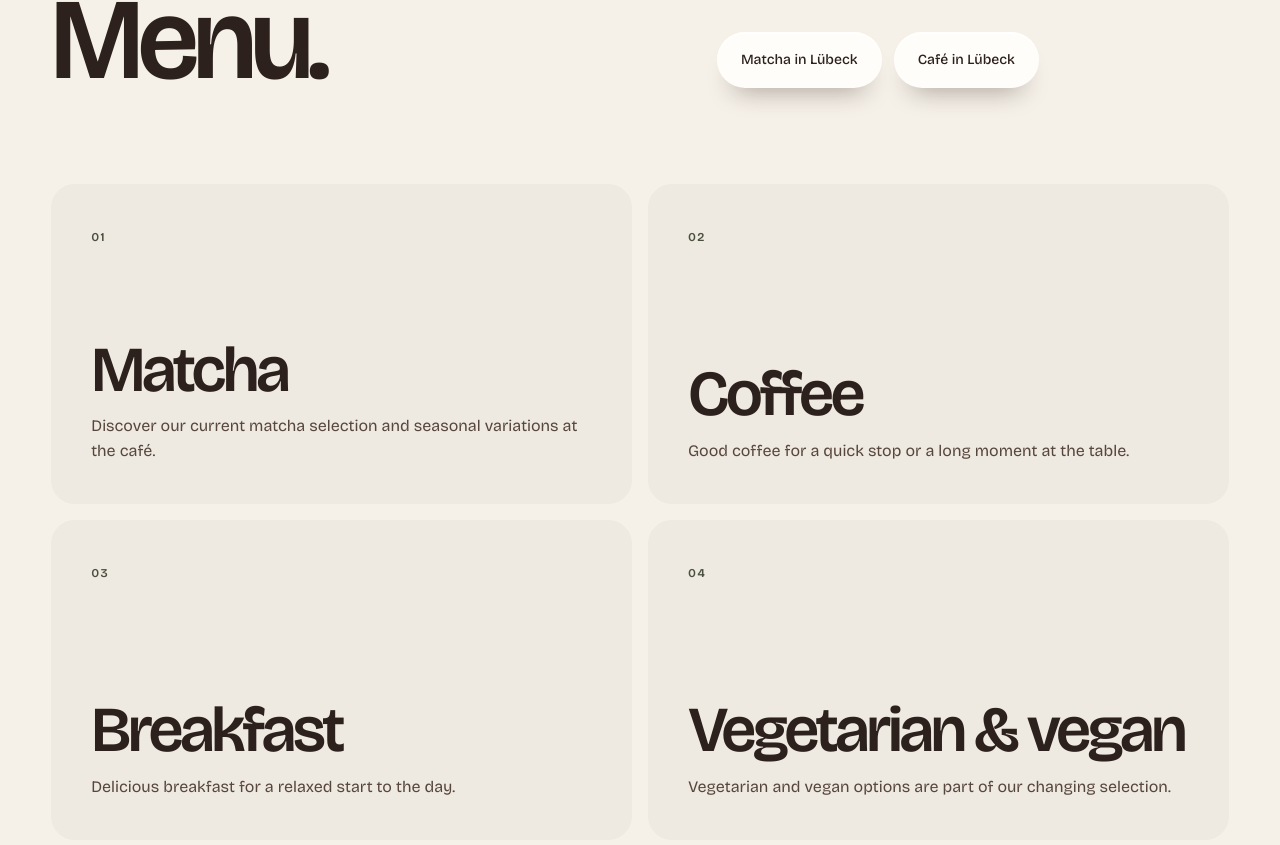
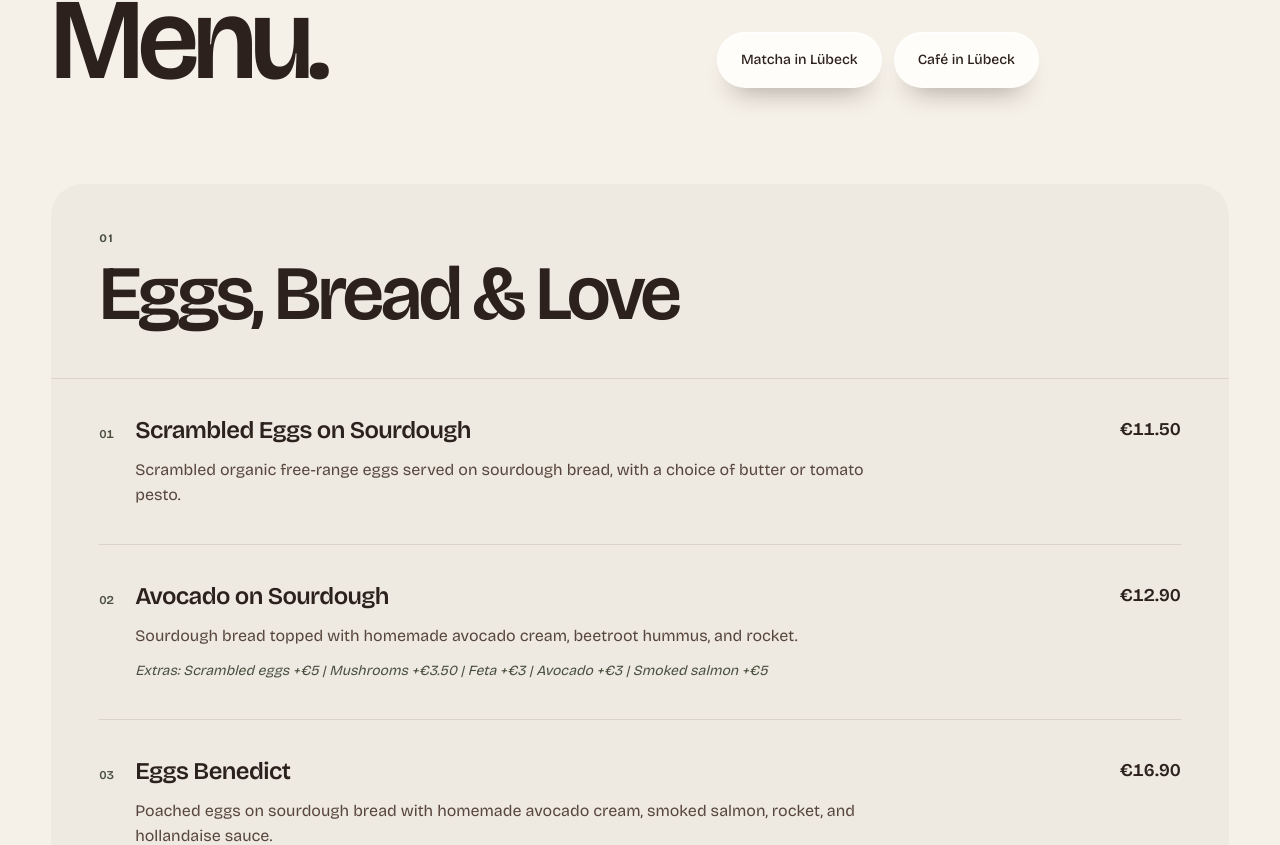
Before and after one commit to veokleo-create07/coffee.luebeck.web, a Next.js app: page /en/menu in a window 1280 px wide. Shown: the part 295-1140 px from the top of the page. Built offline with nearby package versions, Linux system fonts and the light colour scheme.

Commit message:
Render bilingual menu items and pricing

```diff
--- a/components/menu-page.tsx
+++ b/components/menu-page.tsx
@@ -28,7 +28,7 @@ export function MenuPage({ locale, dictionary }: { locale: Locale; dictionary: D
         isPartOf: { "@id": `${absoluteUrl("/")}#website` },
         breadcrumb: { "@id": breadcrumbId },
         mainEntity: { "@id": menuId },
-        dateModified: "2026-11-10",
+        dateModified: "2026-11-23",
       },
       {
         "@type": "Menu",
@@ -36,10 +36,19 @@ export function MenuPage({ locale, dictionary }: { locale: Locale; dictionary: D
         name: locale === "de" ? "Speisekarte von Altstadtliebe" : "Altstadtliebe menu",
         inLanguage: locale === "de" ? "de-DE" : "en-GB",
         mainEntityOfPage: { "@id": `${absoluteUrl(route)}#webpage` },
-        hasMenuSection: copy.categories.map((category) => ({
+        hasMenuSection: copy.sections.map((section) => ({
           "@type": "MenuSection",
-          name: category.title,
-          description: category.description,
+          name: section.title,
+          hasMenuItem: section.items.map((item) => ({
+            "@type": "MenuItem",
+            name: item.name,
+            description: item.description,
+            offers: {
+              "@type": "Offer",
+              price: item.priceValue,
+              priceCurrency: "EUR",
+            },
+          })),
         })),
       },
       {
@@ -67,21 +76,38 @@ export function MenuPage({ locale, dictionary }: { locale: Locale; dictionary: D
             <div>
               <p className="max-w-xl text-lg leading-[1.55] text-espresso-soft md:text-xl">{copy.intro}</p>
               <div className="mt-7 flex flex-wrap gap-3">
-                <Link href={SEO_ROUTES.matcha[locale]} className="site-button site-button-secondary">{locale === "de" ? "Matcha in Lübeck" : "Matcha in Lübeck"}</Link>
-                <Link href={SEO_ROUTES.cafe[locale]} className="site-button site-button-secondary">{locale === "de" ? "Café in Lübeck" : "Café in Lübeck"}</Link>
+                <Link href={SEO_ROUTES.matcha[locale]} className="site-button site-button-secondary">Matcha in Lübeck</Link>
+                <Link href={SEO_ROUTES.cafe[locale]} className="site-button site-button-secondary">Café in Lübeck</Link>
               </div>
             </div>
           </header>
 
-          <div className="mt-16 grid gap-4 md:mt-24 md:grid-cols-2">
-            {copy.categories.map((category, index) => (
-              <article key={category.title} className="group relative min-h-64 overflow-hidden rounded-[1.5rem] bg-[#eee9e1] p-7 md:min-h-80 md:p-10">
-                <span className="text-xs font-semibold uppercase tracking-[0.12em] text-olive-deep">{String(index + 1).padStart(2, "0")}</span>
-                <div className="absolute inset-x-7 bottom-7 md:inset-x-10 md:bottom-10">
-                  <h2 className="text-[clamp(2.25rem,5vw,4.5rem)] font-semibold leading-[0.9] tracking-[-0.055em] text-espresso">{category.title}</h2>
-                  <p className="mt-4 max-w-lg text-base leading-[1.55] text-espresso-soft">{category.description}</p>
-                </div>
-              </article>
+          <div className="mt-16 space-y-5 md:mt-24 md:space-y-8">
+            {copy.sections.map((section, sectionIndex) => (
+              <section key={section.title} className="overflow-hidden rounded-[1.5rem] bg-[#eee9e1] md:rounded-[2rem]" aria-labelledby={`menu-section-${sectionIndex}`}>
+                <header className="border-b border-espresso/10 px-6 py-8 sm:px-8 md:px-12 md:py-12">
+                  <p className="eyebrow mb-4">{String(sectionIndex + 1).padStart(2, "0")}</p>
+                  <h2 id={`menu-section-${sectionIndex}`} className="editorial-heading max-w-4xl text-[clamp(2.65rem,6vw,5.75rem)] font-semibold leading-[0.9] tracking-[-0.06em] text-espresso">
+                    {section.title}
+                  </h2>
+                </header>
+
+                <ol className="px-6 sm:px-8 md:px-12">
+                  {section.items.map((item, itemIndex) => (
+                    <li key={item.name} className="grid gap-3 border-b border-espresso/10 py-7 last:border-b-0 md:grid-cols-[minmax(0,1fr)_auto] md:gap-x-10 md:py-9">
+                      <div className="min-w-0">
+                        <div className="flex items-baseline gap-3">
+                          <span className="w-6 shrink-0 text-xs font-semibold tabular-nums text-olive-deep" aria-hidden="true">{String(itemIndex + 1).padStart(2, "0")}</span>
+                          <h3 className="text-xl font-semibold leading-tight tracking-[-0.025em] text-espresso md:text-2xl">{item.name}</h3>
+                        </div>
+                        <p className="mt-3 max-w-3xl pl-9 text-[0.95rem] leading-[1.6] text-espresso-soft md:text-base">{item.description}</p>
+                        {item.extras && <p className="mt-3 max-w-3xl pl-9 text-sm italic leading-[1.6] text-olive-deep">{item.extras}</p>}
+                      </div>
+                      <p className="pl-9 text-base font-semibold tabular-nums text-espresso md:pl-0 md:text-lg">{item.price}</p>
+                    </li>
+                  ))}
+                </ol>
+              </section>
             ))}
           </div>
 
```
